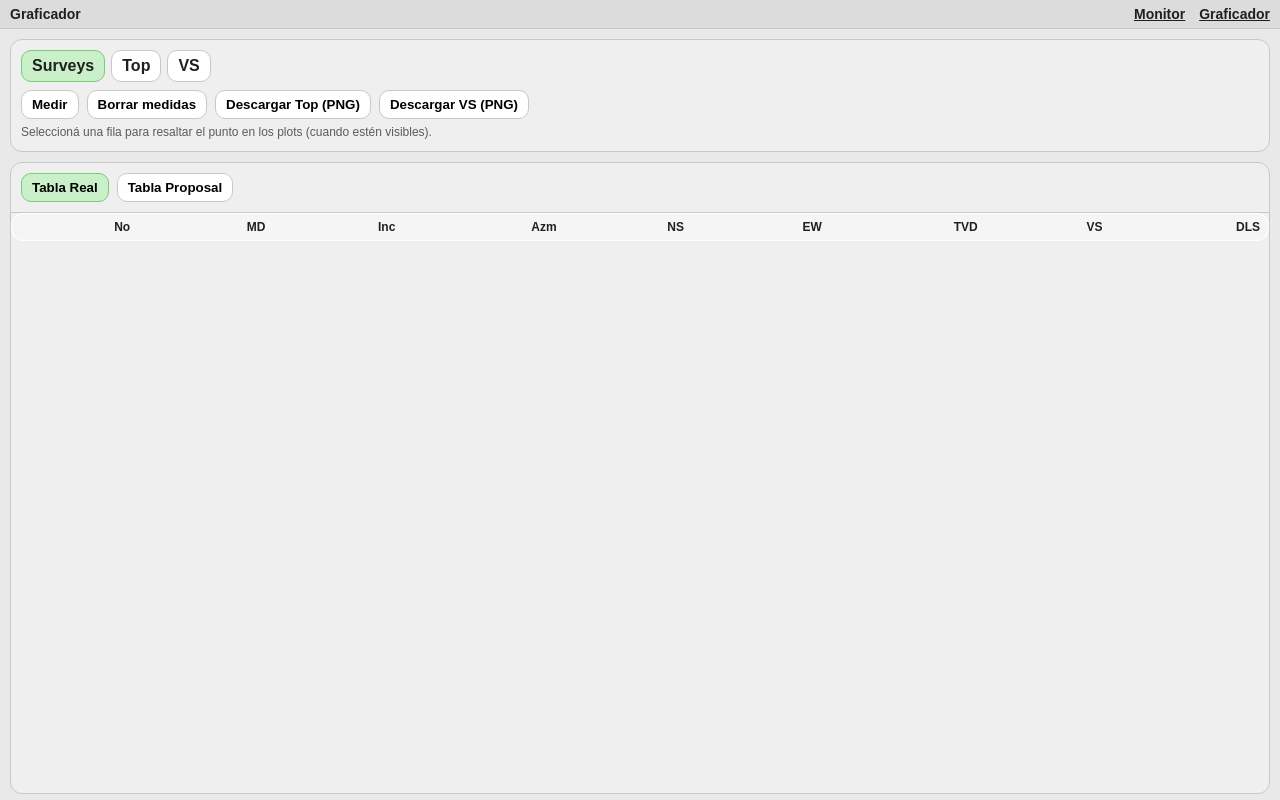
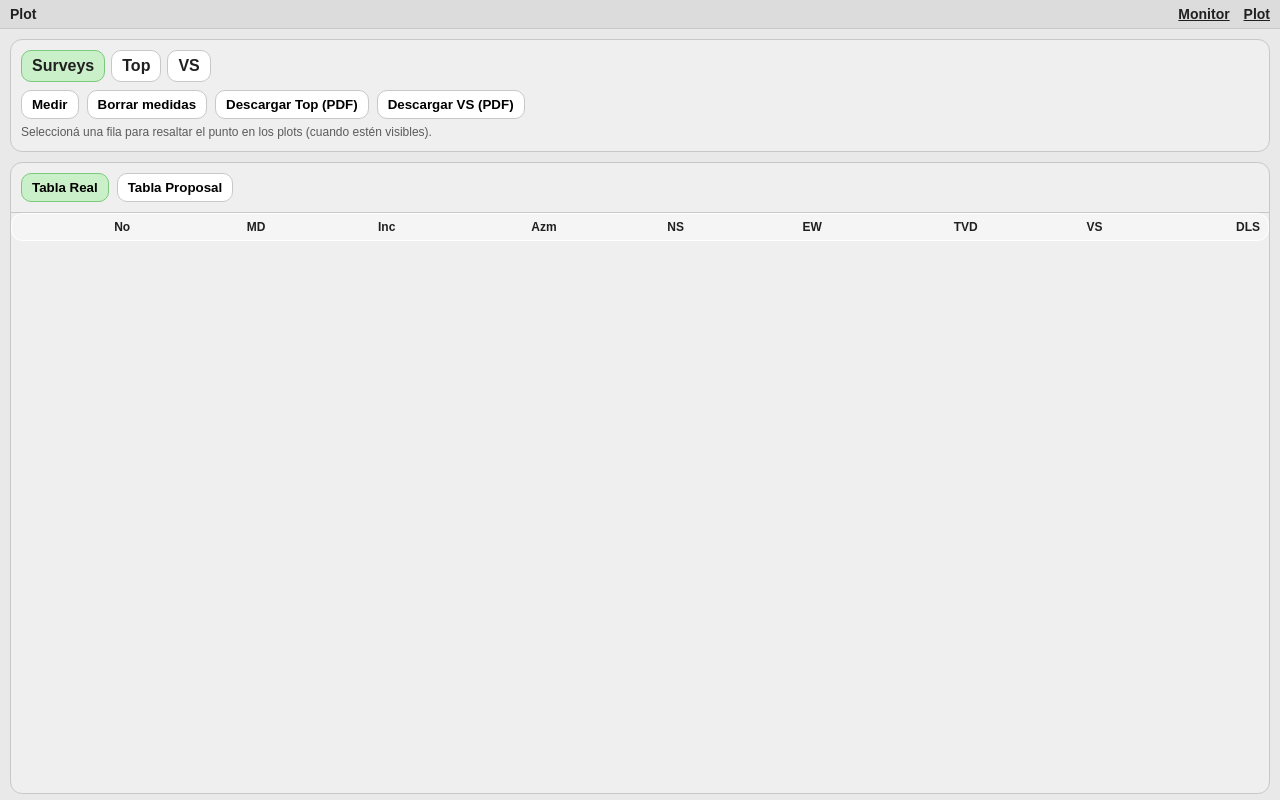
Before and after one commit to educode007/mwdlive, a Flask app: page /plotter in a window 1280 px wide. Run offline with Flask 3, Linux system fonts and the light colour scheme; lists and menus that the app fills with data are empty; some libraries are stand-ins or nearby versions.

Commit message:
Plot: rename nav label; download plots as PDF

```diff
--- a/templates/index.html
+++ b/templates/index.html
@@ -388,7 +388,7 @@
         <span id="titleText">Compass Rose - Live Mode</span>
         <span style="float: right; font-weight: 700;">
           <a href="/" style="color: inherit; text-decoration: underline; margin-right: 10px;">Monitor</a>
-          <a href="/plotter" id="plotterLink" style="color: inherit; text-decoration: underline;">Graficador</a>
+          <a href="/plotter" id="plotterLink" style="color: inherit; text-decoration: underline;">Plot</a>
           <a href="#" id="openConfig" style="color: inherit; text-decoration: underline; margin-left: 10px; display: none;">Config</a>
         </span>
       </div>
--- a/templates/plotter.html
+++ b/templates/plotter.html
@@ -3,7 +3,7 @@
   <head>
     <meta charset="utf-8" />
     <meta name="viewport" content="width=device-width, initial-scale=1" />
-    <title>Graficador</title>
+    <title>Plot</title>
     <link rel="icon" href="data:," />
     <style>
       :root {
@@ -345,10 +345,10 @@
   <body data-desktop-ingest-url="{{ desktop_ingest_url|default('')|e }}" data-desktop-ingest-key="{{ desktop_ingest_key|default('')|e }}" data-viewer-mode="{{ viewer_mode|default('')|e }}">
     <div class="frame">
       <div class="titlebar">
-        <span>Graficador <span id="buildInfo" style="font-weight: 700; color: #555;"></span></span>
+        <span>Plot <span id="buildInfo" style="font-weight: 700; color: #555;"></span></span>
         <span style="float: right; font-weight: 700;">
           <a href="/" style="margin-right: 10px;">Monitor</a>
-          <a href="/plotter">Graficador</a>
+          <a href="/plotter">Plot</a>
         </span>
       </div>
 
@@ -459,8 +459,8 @@
               <div class="btnbar viewer-actions">
                 <button id="measureToggle">Medir</button>
                 <button id="clearMeasures">Borrar medidas</button>
-                <button id="dlTop">Descargar Top (PNG)</button>
-                <button id="dlVS">Descargar VS (PNG)</button>
+                <button id="dlTop">Descargar Top (PDF)</button>
+                <button id="dlVS">Descargar VS (PDF)</button>
               </div>
             </div>
             <div id="view-top" class="view active"><div id="plotTop" class="plot"></div></div>
@@ -478,8 +478,8 @@
             <div class="btnbar" style="margin-bottom: 6px;">
               <button id="measureToggle">Medir</button>
               <button id="clearMeasures">Borrar medidas</button>
-              <button id="dlTop">Descargar Top (PNG)</button>
-              <button id="dlVS">Descargar VS (PNG)</button>
+              <button id="dlTop">Descargar Top (PDF)</button>
+              <button id="dlVS">Descargar VS (PDF)</button>
               <span id="measureHint" class="hint" style="margin-left: 6px;"></span>
             </div>
             <div class="hint">
@@ -522,6 +522,7 @@
     </div>
 
     <script src="https://cdn.plot.ly/plotly-2.27.0.min.js"></script>
+    <script src="https://cdn.jsdelivr.net/npm/jspdf@2.5.1/dist/jspdf.umd.min.js"></script>
     <script src="/socket.io/socket.io.js"></script>
     <script>
       const realInputEl = document.getElementById('realInput');
@@ -690,23 +691,36 @@
       const urlParams = new URLSearchParams(window.location.search || '');
       const isViewer = (urlParams.get('viewer') === '1') || ((document.body && document.body.dataset && document.body.dataset.viewerMode) ? String(document.body.dataset.viewerMode) === '1' : false);
 
-      function downloadPlot(el, filename) {
-        try {
-          if (!el) return;
-          Plotly.downloadImage(el, {
-            format: 'png',
-            filename: filename,
-            width: 1600,
-            height: 900,
-            scale: 2,
-          });
+      async function downloadPlotPdf(el, filename) {
+        try {
+          const w = Math.max(900, (el && el.clientWidth) ? el.clientWidth : 900);
+          const h = Math.max(650, (el && el.clientHeight) ? el.clientHeight : 650);
+          const dataUrl = await Plotly.toImage(el, { format: 'png', width: w, height: h, scale: 2 });
+          const jsPDF = (window.jspdf && window.jspdf.jsPDF) ? window.jspdf.jsPDF : null;
+          if (!jsPDF) return;
+
+          const doc = new jsPDF({ orientation: w >= h ? 'l' : 'p', unit: 'pt', format: 'a4' });
+          const pageW = doc.internal.pageSize.getWidth();
+          const pageH = doc.internal.pageSize.getHeight();
+
+          const margin = 24;
+          const maxW = pageW - margin * 2;
+          const maxH = pageH - margin * 2;
+          const scale = Math.min(maxW / w, maxH / h);
+          const imgW = w * scale;
+          const imgH = h * scale;
+          const x = (pageW - imgW) / 2;
+          const y = (pageH - imgH) / 2;
+
+          doc.addImage(dataUrl, 'PNG', x, y, imgW, imgH);
+          doc.save(`${filename}.pdf`);
         } catch (e) {
           setError(`download error: ${String(e && e.message ? e.message : e)}`);
         }
       }
 
-      dlTopBtn.addEventListener('click', () => downloadPlot(plotTopEl, 'mwd_top'));
-      dlVSBtn.addEventListener('click', () => downloadPlot(plotVSEl, 'mwd_vs'));
+      dlTopBtn.addEventListener('click', () => downloadPlotPdf(plotTopEl, 'mwd_top'));
+      dlVSBtn.addEventListener('click', () => downloadPlotPdf(plotVSEl, 'mwd_vs'));
 
       function saveState() {
         if (isViewer) return;
```
